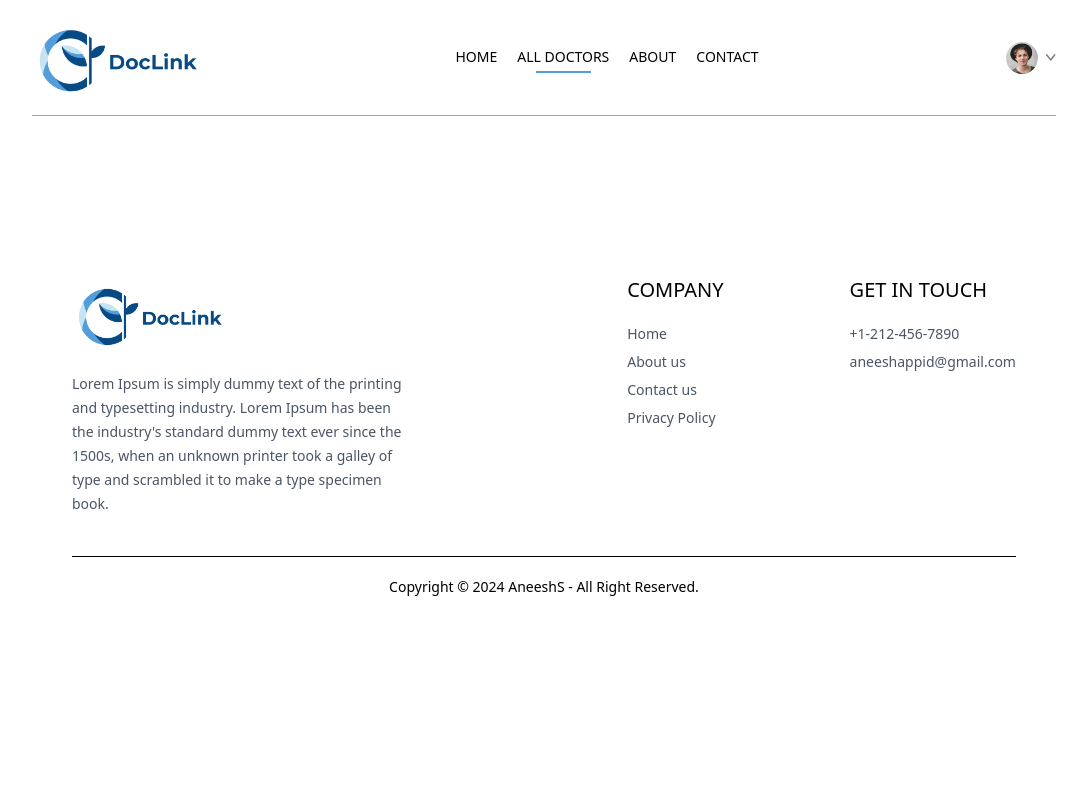
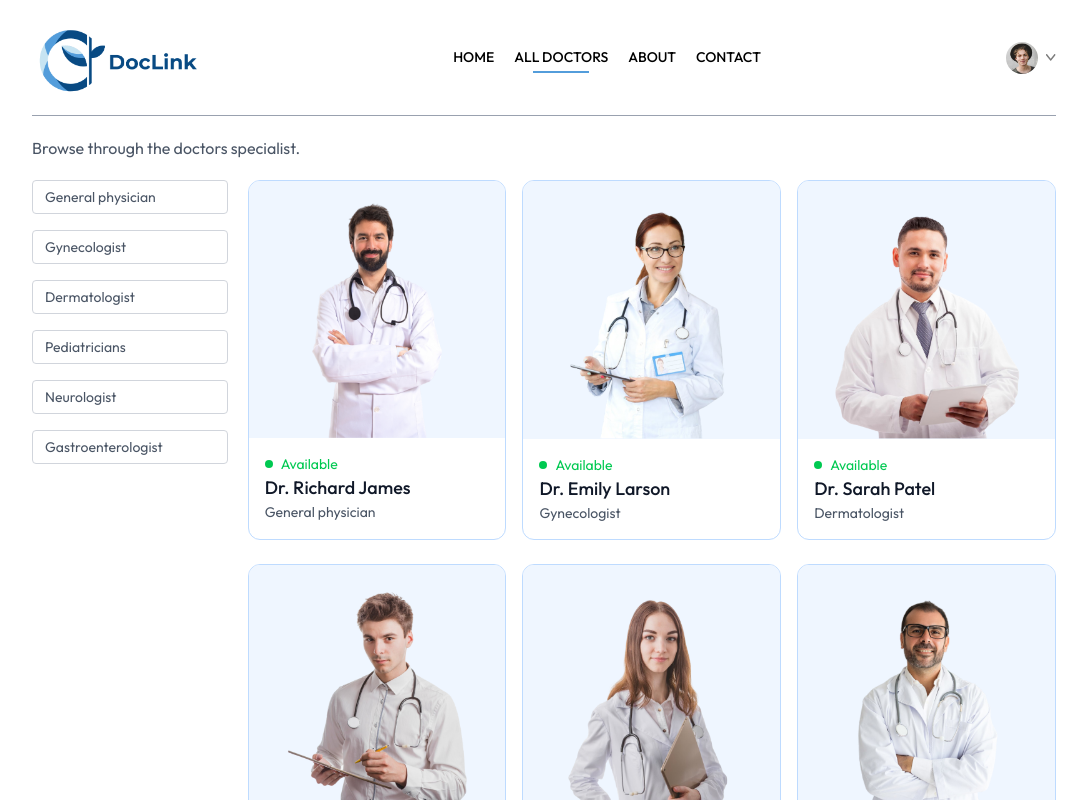
Before and after one commit to aneeshsunganahalli/DocLink, a React (Vite) app in the folder client/: page /doctors in a window 1280 px wide. Shown: the top 800 px of the page, without its empty margins (96-1183 px from the left). Built offline with nearby package versions, Linux system fonts and the light colour scheme.

Commit message:
Completed Doctors Page UI

```diff
--- a/client/src/components/Navbar.jsx
+++ b/client/src/components/Navbar.jsx
@@ -12,7 +12,7 @@
 
   return (
     <div className='flex items-center justify-between text-sm py-4 mb-5 border-b border-b-gray-400'>
-      <img className='w-44 cursor-pointer' src="logo.png" />
+      <img src="logo.png" onClick={() => navigate('/')} className='w-44 cursor-pointer'  />
       <ul className='hidden md:flex items-start gap-5 font-medium'>
         <NavLink to={'/'}>
           <li className='py-1'>HOME</li>
--- a/client/src/components/SpecialityMenu.jsx
+++ b/client/src/components/SpecialityMenu.jsx
@@ -13,7 +13,7 @@
       </p>
       <div className='flex sm:justify-center gap-4 pt-5 w-full overflow-scroll'>
         {specialityData.map((item,index) => (
-            <Link onClick={() => scrollTo(0,0)} className='flex flex-col items-center text-xs cursor-pointer flex-shrink-0 hover:translate-y-[-10px] transition-all duration-500' to={`/doctors/${item.speciality}`}>
+            <Link key={index} onClick={() => scrollTo(0,0)} className='flex flex-col items-center text-xs cursor-pointer flex-shrink-0 hover:translate-y-[-10px] transition-all duration-500' to={`/doctors/${item.speciality}`}>
               <img className='w-16 sm:w-24 mb-2' src={item.image} />
               <p>{item.speciality}</p>
             </Link>
--- a/client/src/index.css
+++ b/client/src/index.css
@@ -1,3 +1,4 @@
+@import url('https://fonts.googleapis.com/css2?family=Outfit:wght@100..900&display=swap');
 @import "tailwindcss";
 
 @theme {
@@ -5,6 +6,9 @@
   --grid-template-columns-auto: repeat(auto-fill, minmax(200px,1fr));
 }
 
+*{
+  font-family: Outfit;
+}
 .active hr{
   @apply block
 }
--- a/client/src/pages/Doctors.jsx
+++ b/client/src/pages/Doctors.jsx
@@ -1,9 +1,63 @@
-import React from 'react'
+import React, { useContext, useEffect, useState } from 'react'
+import { useNavigate, useParams } from 'react-router-dom'
+import { AppContext } from '../context/AppContext';
 
 export default function Doctors() {
+
+const navigate = useNavigate();
+const { speciality } = useParams();
+const [filterDoc, setFilterDoc] = useState([]);
+
+const { doctors } = useContext(AppContext);
+
+const applyFilter = () => {
+  if(speciality) {
+    setFilterDoc(doctors.filter(doc => doc.speciality === speciality));
+  } else {
+    setFilterDoc(doctors);
+  }
+}
+
+useEffect(() => {
+  applyFilter();
+},[doctors,speciality])
+
   return (
     <div>
+      <p className='text-gray-600'>Browse through the doctors specialist.</p>
+      <div className='flex flex-col sm:flex-row items-start gap-5 mt-5'>
+        <div className=' flex flex-col gap-4 text-sm text-gray-600'>
 
+          <p onClick={() => speciality === 'General physician' ? navigate('/doctors'): navigate('/doctors/General physician')} className={`w-[94vw] sm:w-auto pl-3 py-1.5 pr-16 border border-gray-300 rounded transition-all cursor-pointer ${speciality === 'General physician' ? 'bg-indigo-100 text-black' : ''}`}>General physician</p>
+
+          <p onClick={() => speciality === 'Gynecologist' ? navigate('/doctors'): navigate('/doctors/Gynecologist')} className={`w-[94vw] sm:w-auto pl-3 py-1.5 pr-16 border border-gray-300 rounded transition-all cursor-pointer ${speciality === 'Gynecologist' ? 'bg-indigo-100 text-black' : ''}`}>Gynecologist</p>
+
+          <p onClick={() => speciality === 'Dermatologist' ? navigate('/doctors'): navigate('/doctors/Dermatologist')} className={`w-[94vw] sm:w-auto pl-3 py-1.5 pr-16 border border-gray-300 rounded transition-all cursor-pointer ${speciality === 'Dermatologist' ? 'bg-indigo-100 text-black' : ''}`}>Dermatologist</p>
+
+          <p onClick={() => speciality === 'Pediatricians' ? navigate('/doctors'): navigate('/doctors/Pediatricians')} className={`w-[94vw] sm:w-auto pl-3 py-1.5 pr-16 border border-gray-300 rounded transition-all cursor-pointer ${speciality === 'Pediatricians' ? 'bg-indigo-100 text-black' : ''}`}>Pediatricians</p>
+
+          <p onClick={() => speciality === 'Neurologist' ? navigate('/doctors'): navigate('/doctors/Neurologist')} className={`w-[94vw] sm:w-auto pl-3 py-1.5 pr-16 border border-gray-300 rounded transition-all cursor-pointer ${speciality === 'bg-indigo-100 Neurologist' ? 'bg-indigo-100 text-black' : ''}`}>Neurologist</p>
+
+          <p onClick={() => speciality === 'Gastroenterologist' ? navigate('/doctors'): navigate('/doctors/Gastroenterologist')} className={`w-[94vw] sm:w-auto pl-3 py-1.5 pr-16 border border-gray-300 rounded transition-all cursor-pointer ${speciality === 'Gastroenterologist' ? 'bg-indigo-100 text-black' : ''}`}>Gastroenterologist</p>
+
+        </div>
+        <div className='w-full grid grid-cols-auto gap-4 gap-y-6'>
+          {
+            filterDoc.map((item,index) => (
+              <div onClick={() => navigate(`/appointment/${item._id}`)} className='border border-blue-200 rounded-xl overflow-hidden cursor-pointer hover:translate-y-[-10px] transition-all duration-500' key={index}>
+                <img className='bg-blue-50' src={item.image}/>
+                <div className='p-4'>
+                  <div className='flex items-center gap-2 text-sm text-center text-green-500'>
+                    <p className='w-2 h-2 bg-green-500 rounded-full'></p><p>Available</p>
+                  </div>
+                  <p className='text-gray-900 text-lg font-medium'>{item.name}</p>
+                  <p className='text-gray-600 text-sm'>{item.speciality}</p>
+                </div>
+              </div>
+            ))
+          }
+        </div>
+      </div>
     </div>
   )
 }
```
